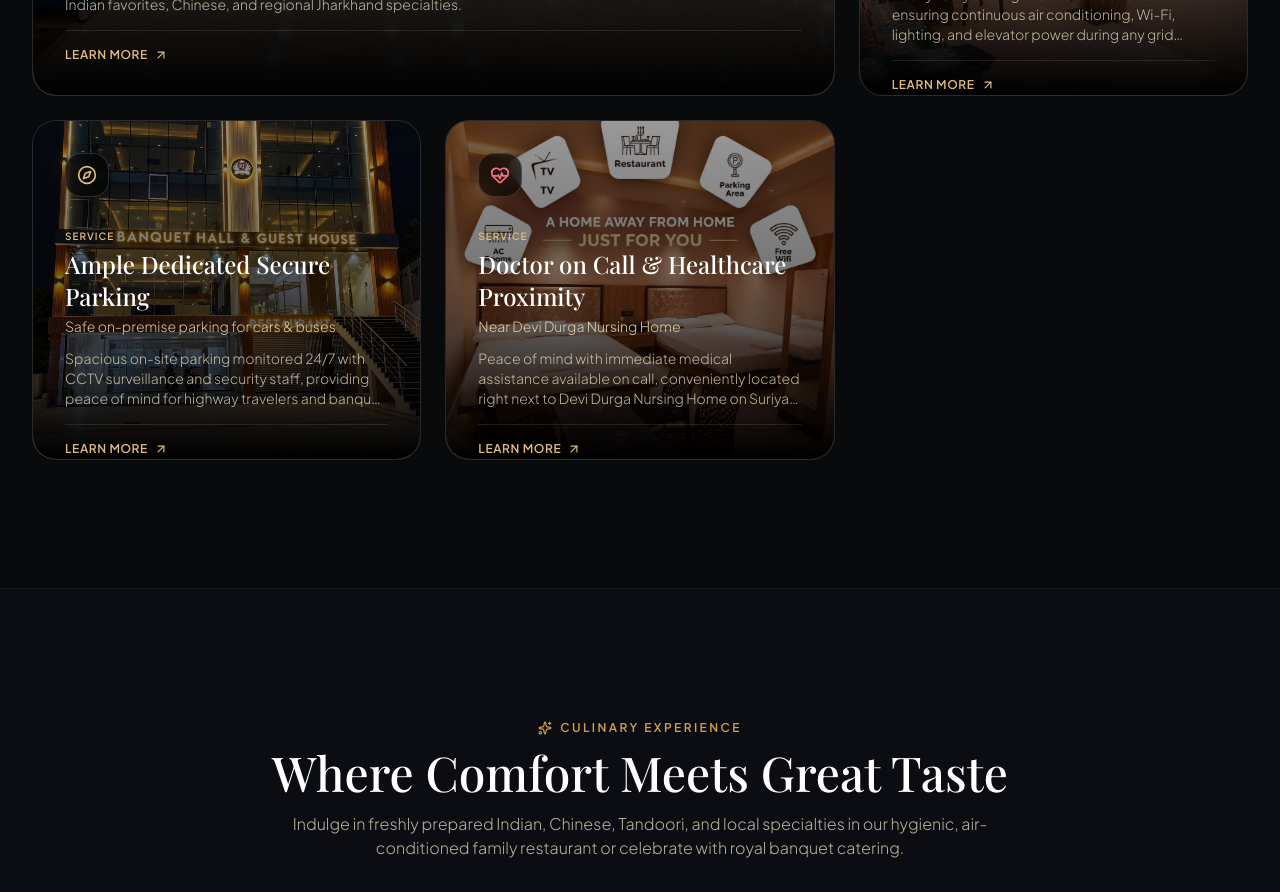
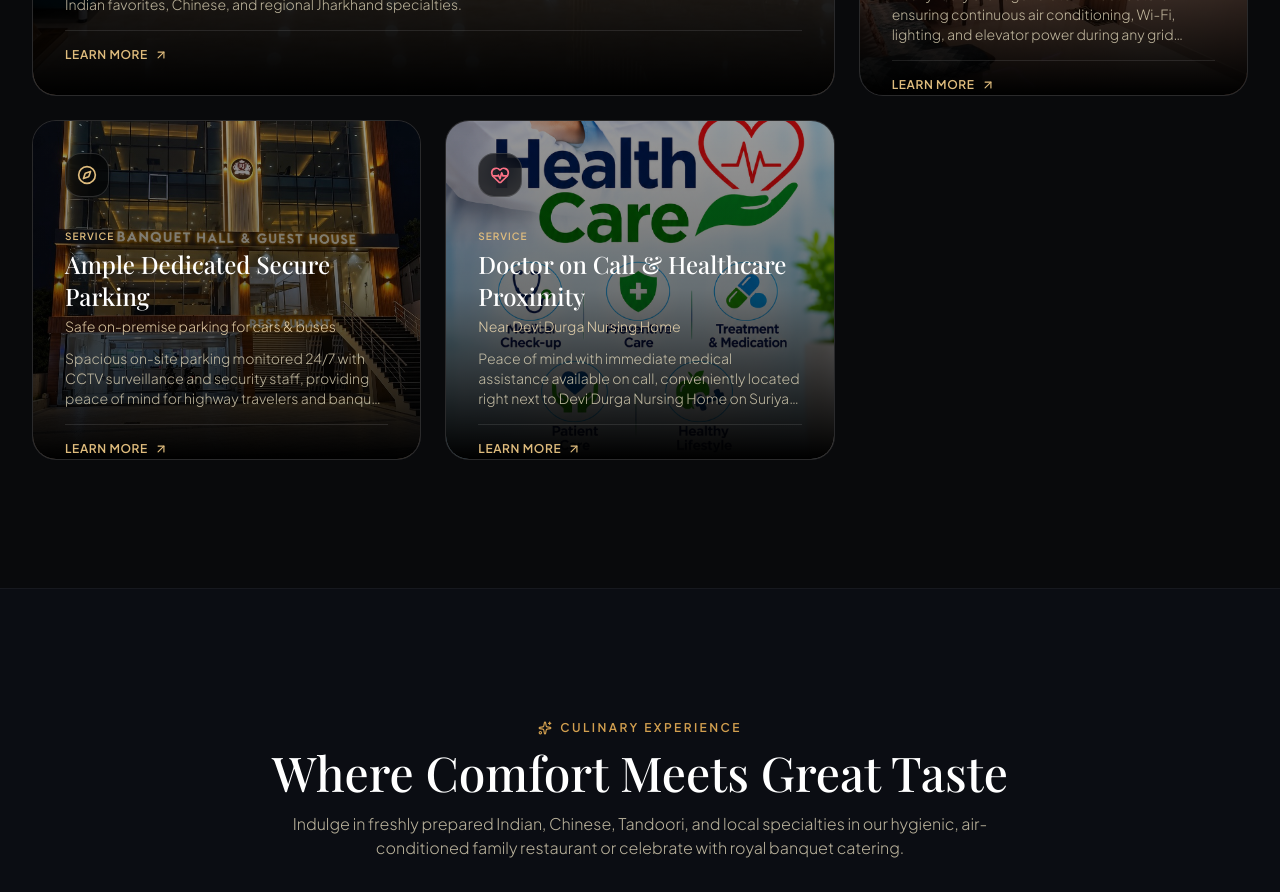
Before and after one commit to mohitkumar00/HotelRj, a React (Vite) app: page / in a window 1280 px wide. Shown: the part 4060-4952 px from the top of the page. Built offline with nearby package versions, Linux system fonts and the light colour scheme; a web font is replaced by a local one.

Commit message:
feat: update Doctor on Call card with dedicated healthcare service image

```diff
--- a/src/data/hotelData.ts
+++ b/src/data/hotelData.ts
@@ -165,7 +165,7 @@ export const AMENITIES: AmenityHighlight[] = [
     description: 'Peace of mind with immediate medical assistance available on call, conveniently located right next to Devi Durga Nursing Home on Suriya Road.',
     category: 'service',
     iconName: 'HeartPulse',
-    imageUrl: './images/hotel-rj-features-poster.jpg',
+    imageUrl: './images/doctor-healthcare-service.png',
     colSpan: 'md:col-span-1 md:row-span-1',
   },
 ];
```
Also changed, not shown: public/images/doctor-healthcare-service.png (added).
